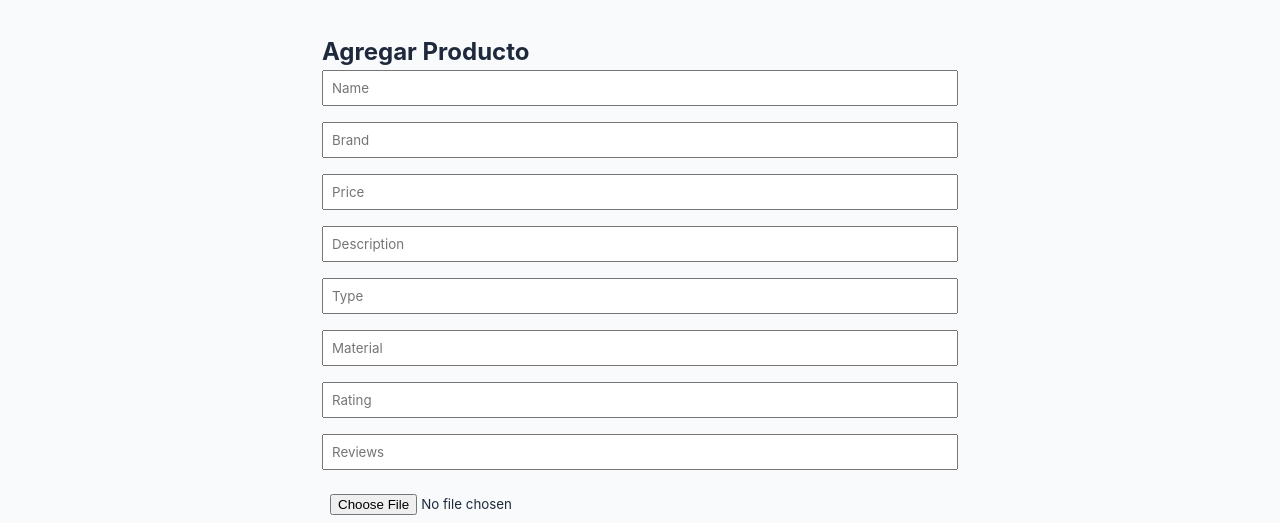
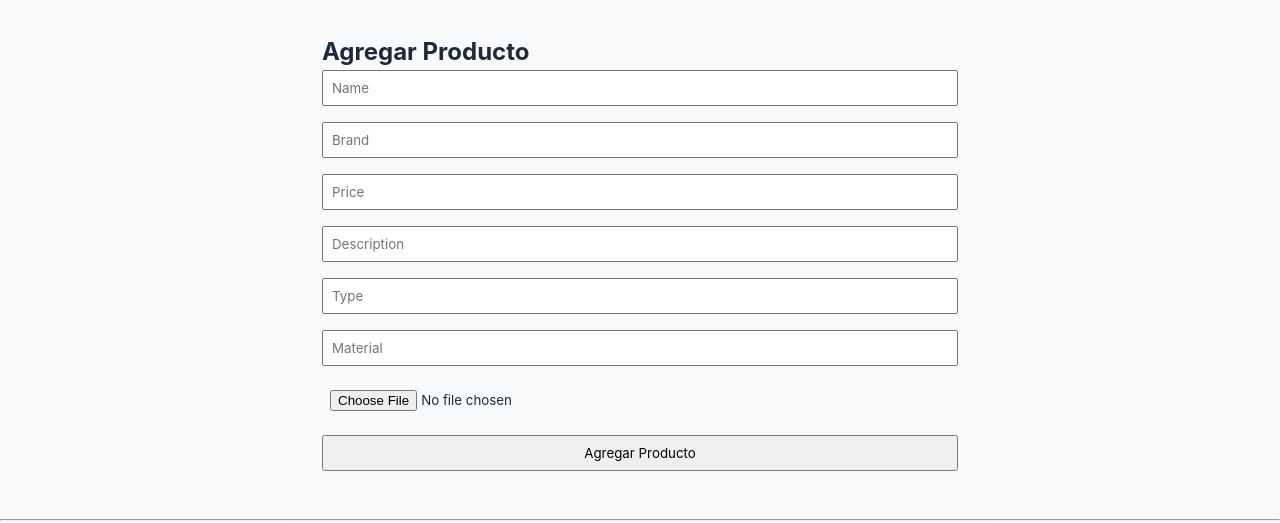
Before and after one commit to CRodrigoPalacios/HerramientasCloud, a React (Vite) app in the folder front/: page /dashboard in a window 1280 px wide. Shown: the part 126-649 px from the top of the page. Built offline with nearby package versions, Linux system fonts and the light colour scheme; no server answers; sample sign-in values are in the browser's storage.

Commit message:
fix: mejora en el formulario
se mejoro el formulario para agregar productos desde el dashboard

```diff
--- a/front/src/components/products/AddProduct.jsx
+++ b/front/src/components/products/AddProduct.jsx
@@ -9,8 +9,6 @@ export default function AddProduct() {
     description: '',
     type: '',
     material: '',
-    rating: '',
-    reviews: ''
   });
 
   const [image, setImage] = useState(null);
@@ -43,10 +41,10 @@ export default function AddProduct() {
     <div className="admin-form">
       <h2>Agregar Producto</h2>
       <form onSubmit={handleSubmit}>
-        {['name', 'brand', 'price', 'description', 'type', 'material', 'rating', 'reviews'].map(field => (
+        {['name', 'brand', 'price', 'description', 'type', 'material'].map(field => (
           <input
             key={field}
-            type={field === 'price' || field === 'rating' || field === 'reviews' ? 'number' : 'text'}
+            type={field === 'price'  ? 'number' : 'text'}
             name={field}
             placeholder={field.charAt(0).toUpperCase() + field.slice(1)}
             value={product[field]}
```
